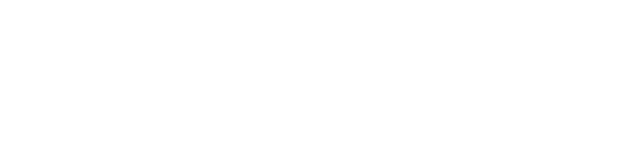
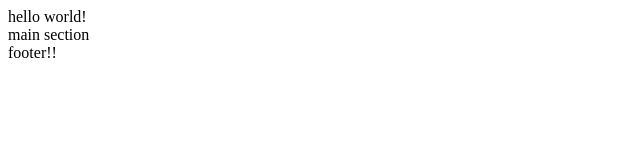
Before and after one commit to kimoSL/new-repo, a plain HTML site: page index.html in a window 1280 px wide. Shown: the whole page, without its empty margins (0-640 px from the left). Drawn offline with Linux system fonts and the light colour scheme.

Commit message:
new htmlelements

```diff
--- a/index.html
+++ b/index.html
@@ -5,5 +5,9 @@
     <meta name="viewport" content="width=device-width, initial-scale=1.0" />
     <title>Document</title>
   </head>
-  <body></body>
+  <body>
+    <div>hello world!</div>
+    <section>main section</section>
+    <footer>footer!!</footer>
+  </body>
 </html>
```
